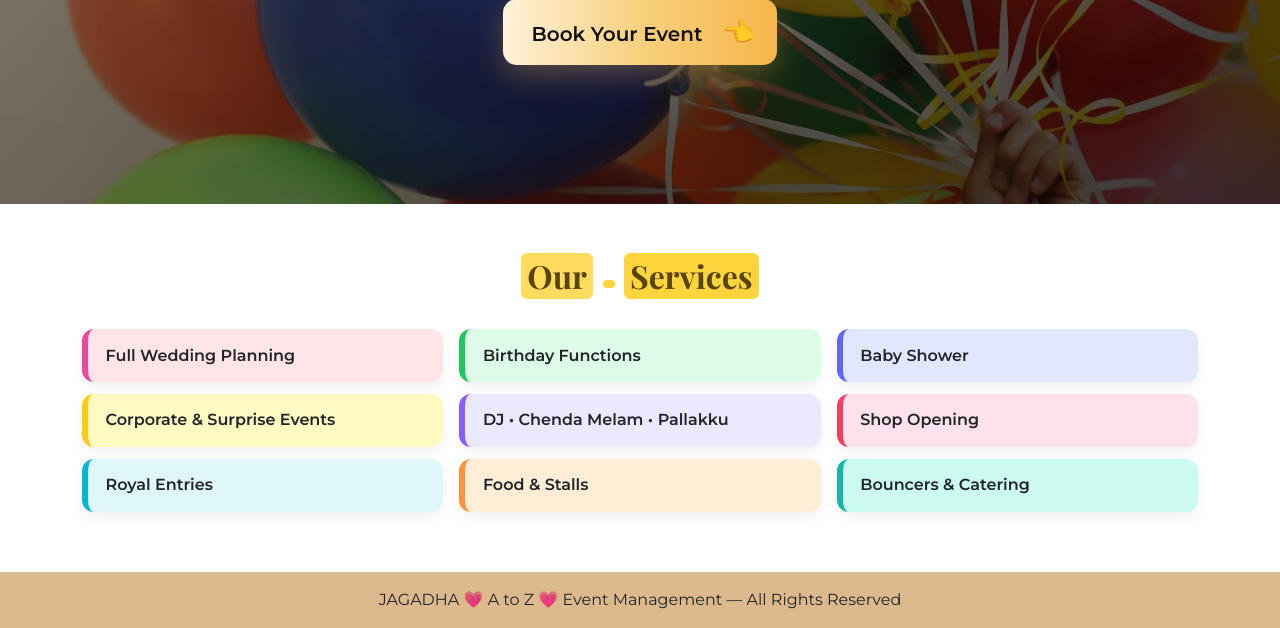
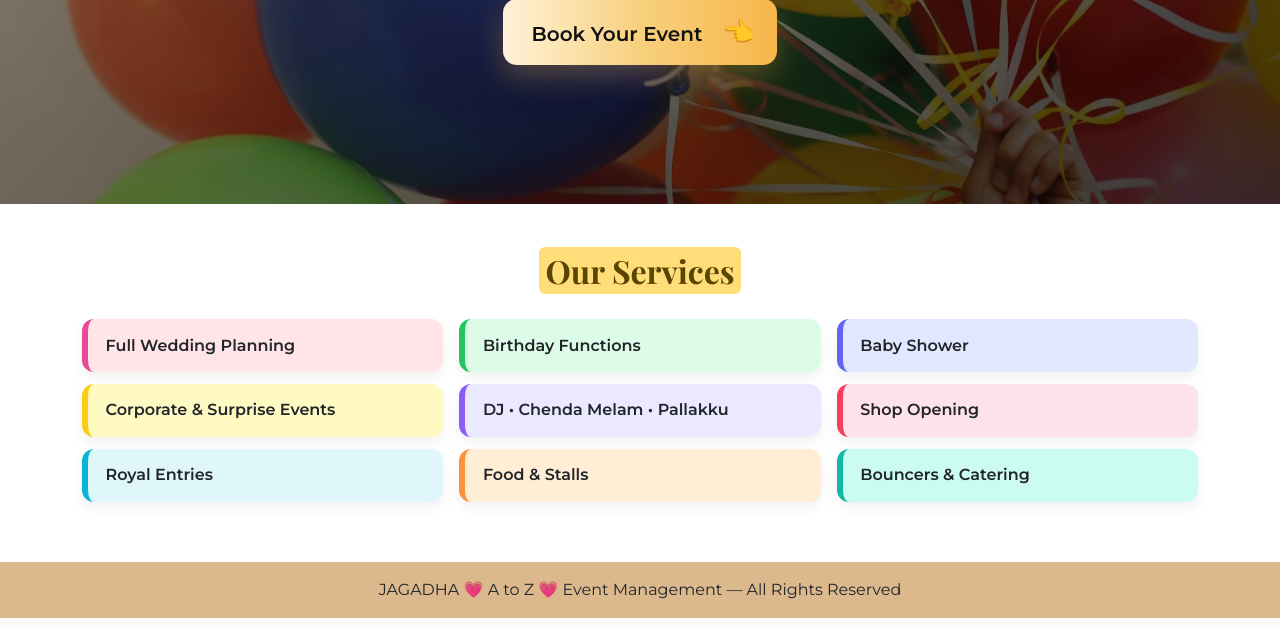
Before and after one commit to shan-2329/Expence-Tracker, a Flask app: page / in a window 1280 px wide. Shown: the part 276-904 px from the top of the page. Run offline with Flask 3, Linux system fonts and the light colour scheme; some libraries are stand-ins or nearby versions.

Commit message:
Add files via upload

```diff
--- a/templates/index.html
+++ b/templates/index.html
@@ -133,27 +133,18 @@
     }
 
     .blink-text span{
-      display:inline-block;
-      padding:4px 6px;
-      margin:1px;
+      color:#5a4500;
+      background:#ffe8a1;
+      padding:2px 6px;
       border-radius:6px;
-
-      color:#5a4500;                 /* text color fixed */
-      background-color:#ffe8a1;      /* base background */
-
-      animation: blink-bg 1.8s infinite;
-      animation-delay: calc(var(--i) * 0.1s);
+      animation:bgBlink 1.8s infinite;
+      animation-delay:calc(var(--i)*.1s);
     }
 
-    @keyframes blink-bg{
-      0%,100%{
-        background-color:#ffe8a1;
-      }
-      50%{
-        background-color:#ffd43b;
-      }
+    @keyframes bgBlink{
+      0%,100%{background:#ffe8a1}
+      50%{background:#ffd966}
     }
-
     .service-item{
       padding:.9rem 1.1rem;
       border-radius:12px;
@@ -216,9 +207,7 @@
   <div class="container services">
 
     <h2 class="blink-text">
-      <span style="--i:1">Our</span>
-      <span style="--i:4"> </span>
-      <span style="--i:5">Services</span>
+      <span style="--i:1">Our Services</span>
     </h2>
 
     <div class="row g-3">
```
